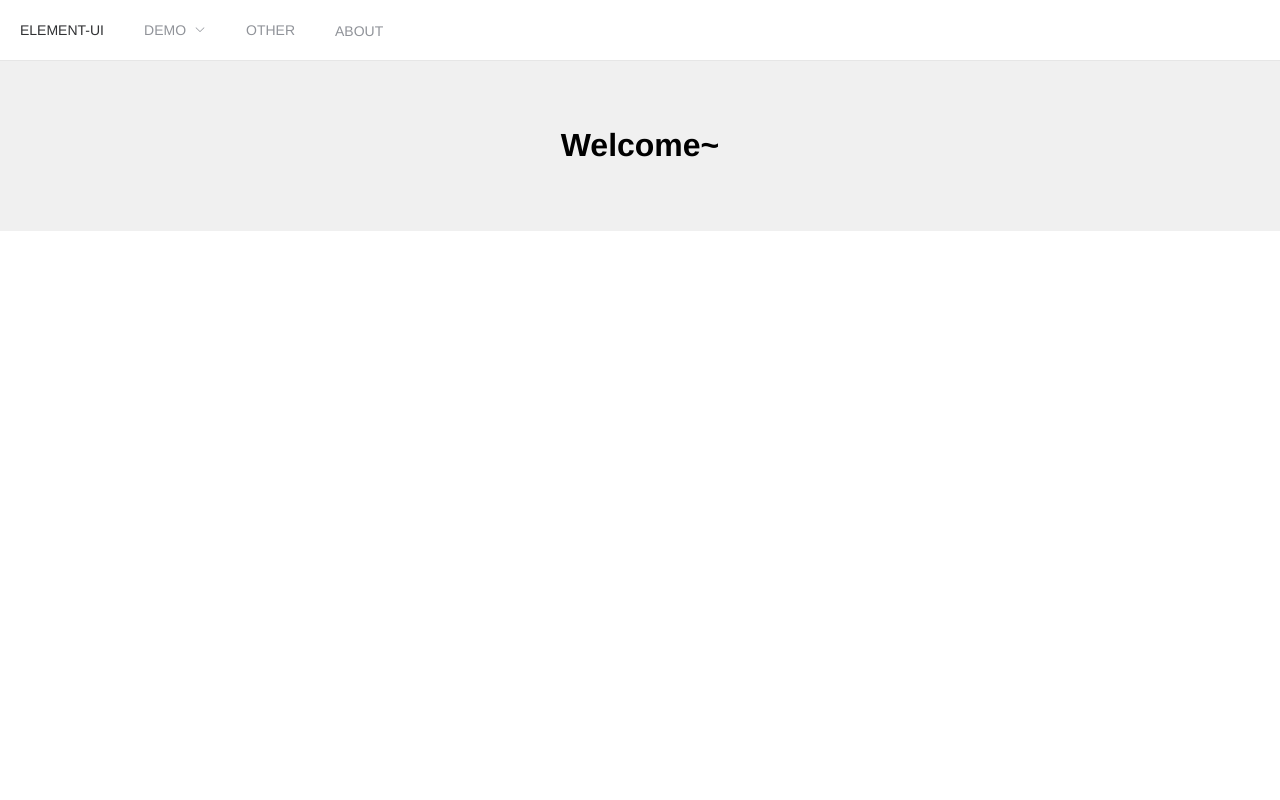
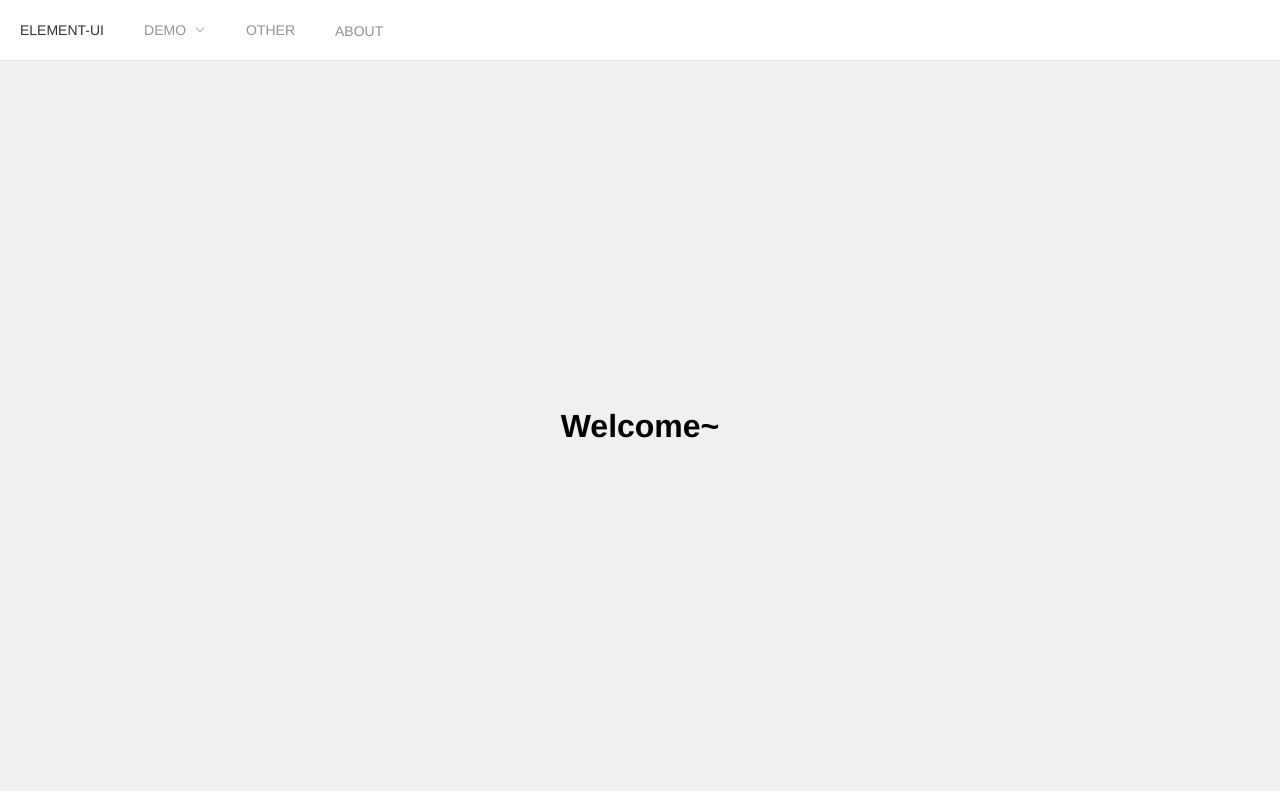
Before and after one commit to snail-lu/portfolio-vue, a Vue app: page /#/home in a window 1280 px wide. Built offline with nearby package versions, Linux system fonts and the light colour scheme.

Commit message:
布局修改

```diff
--- a/src/layout/index.vue
+++ b/src/layout/index.vue
@@ -20,12 +20,12 @@
 		<topbar />
 		<div class="main">
 			<!-- <sidebar class="sidebar-container" /> -->
-			<div class="main-container">
-				<!-- <div :class="{ 'fixed-header': fixedHeader }">
+			<!-- <div class="main-container">
+				<div :class="{ 'fixed-header': fixedHeader }">
 					<navbar />
-				</div> -->
-				<app-main />
-			</div>
+				</div>
+			</div> -->
+			<app-main />
 		</div>
 	</div>
 </template>
```
